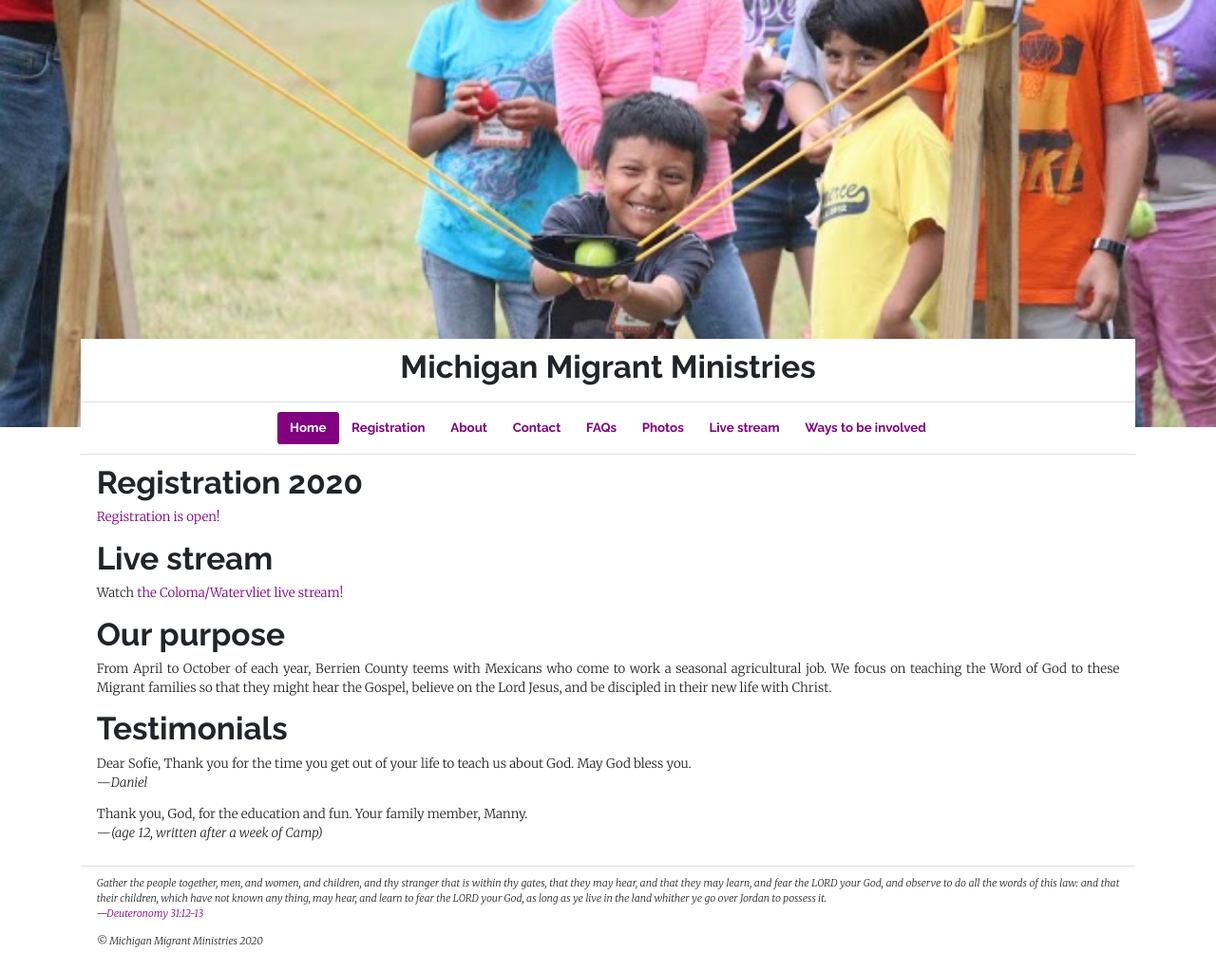
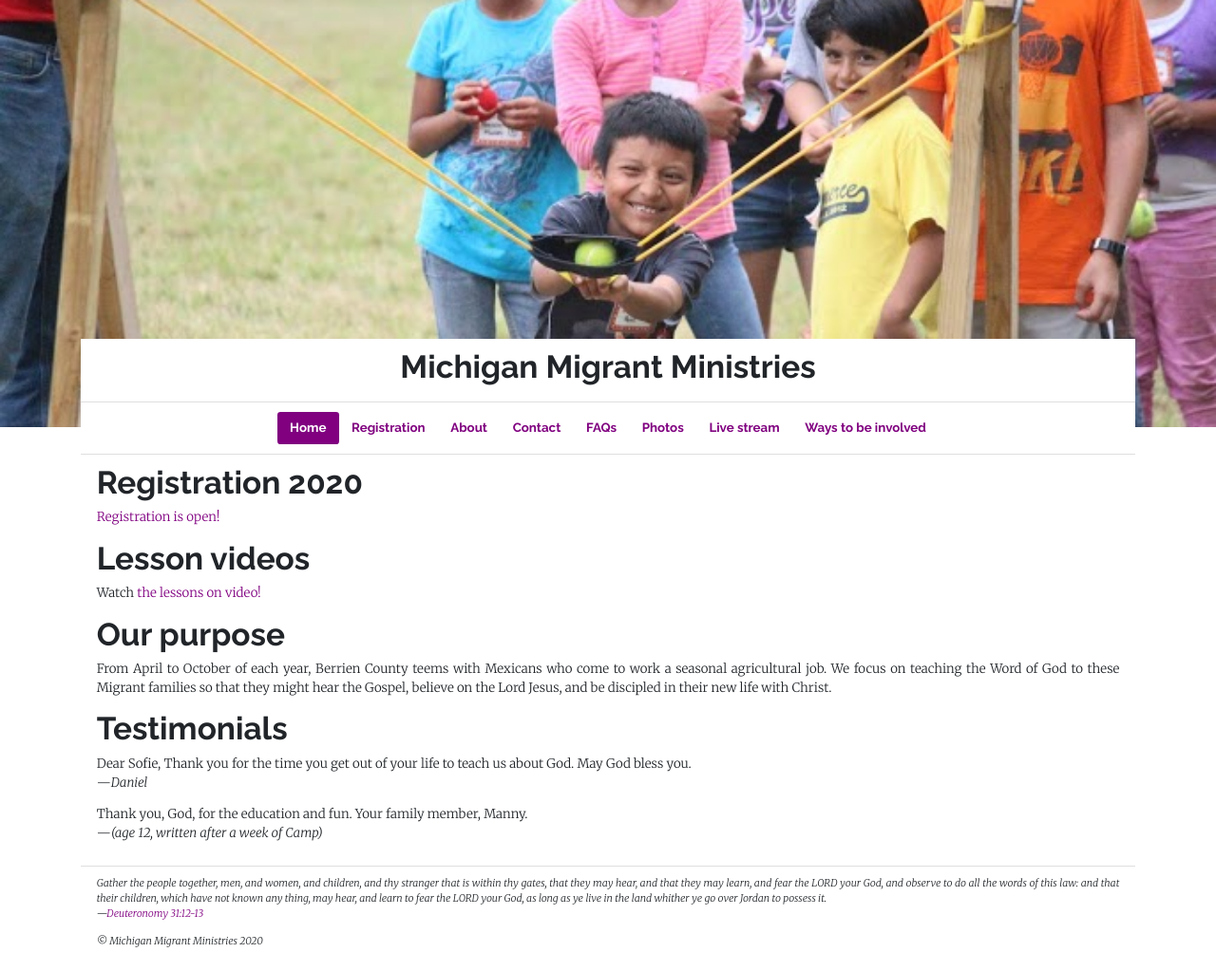
Before and after one commit to michigan-migrant-ministries/website, a Jekyll site: the page built from _pages/home.html, in a window 1280 px wide. Shown: the whole page at 95% size. Built offline with Jekyll 4.4.1, drawn with Linux system fonts in a browser that asks for light colours.

Commit message:
Update home.html

```diff
--- a/_pages/home.html
+++ b/_pages/home.html
@@ -9,10 +9,10 @@
 </p>
 
 <h1>
-  Live stream
+  Lesson videos
 </h1>
 <p>
-  Watch <a href="{% link _pages/live-stream.html %}">the Coloma/Watervliet live stream!</a>
+  Watch <a href="{% link _pages/live-stream.html %}">the lessons on video!</a>
 </p>
 
 <h1>Our purpose</h1>
```
